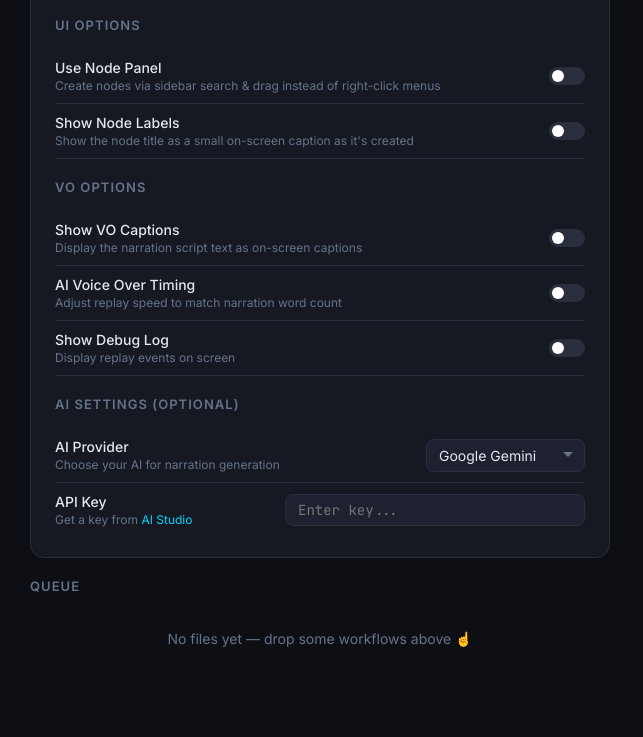
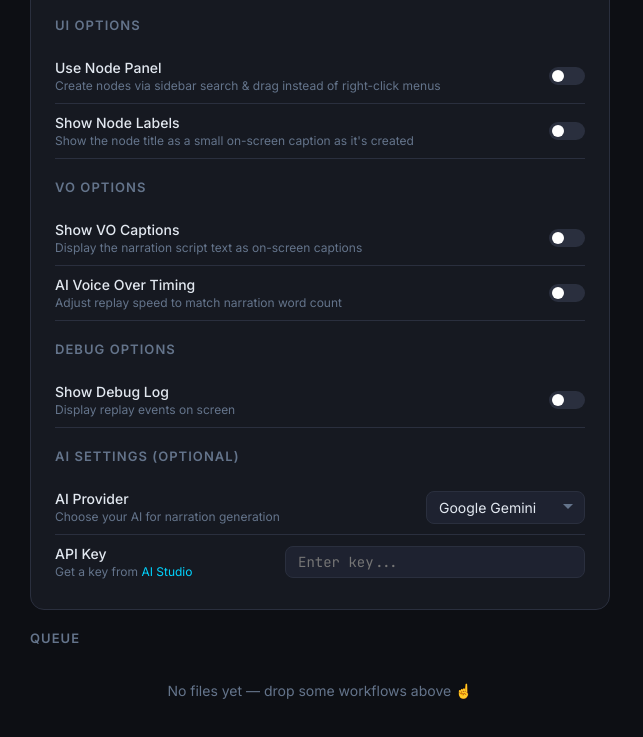
Before and after one commit to rohapa/comfyui-replay, a website: page index.html in a window 1280 px wide. Shown: the part 994-1731 px from the top of the page, without its empty margins (0-643 px from the left). Drawn offline with nearby package versions, Linux system fonts and the light colour scheme.

Commit message:
Add Debug Options section header above Show Debug Log

```diff
--- a/index.html
+++ b/index.html
@@ -777,6 +777,7 @@
       </label>
     </div>
 
+    <div class="options-title" style="margin-top:20px;">Debug Options</div>
     <div class="option-row">
       <div class="option-meta">
         <div class="option-label">Show Debug Log</div>
```
